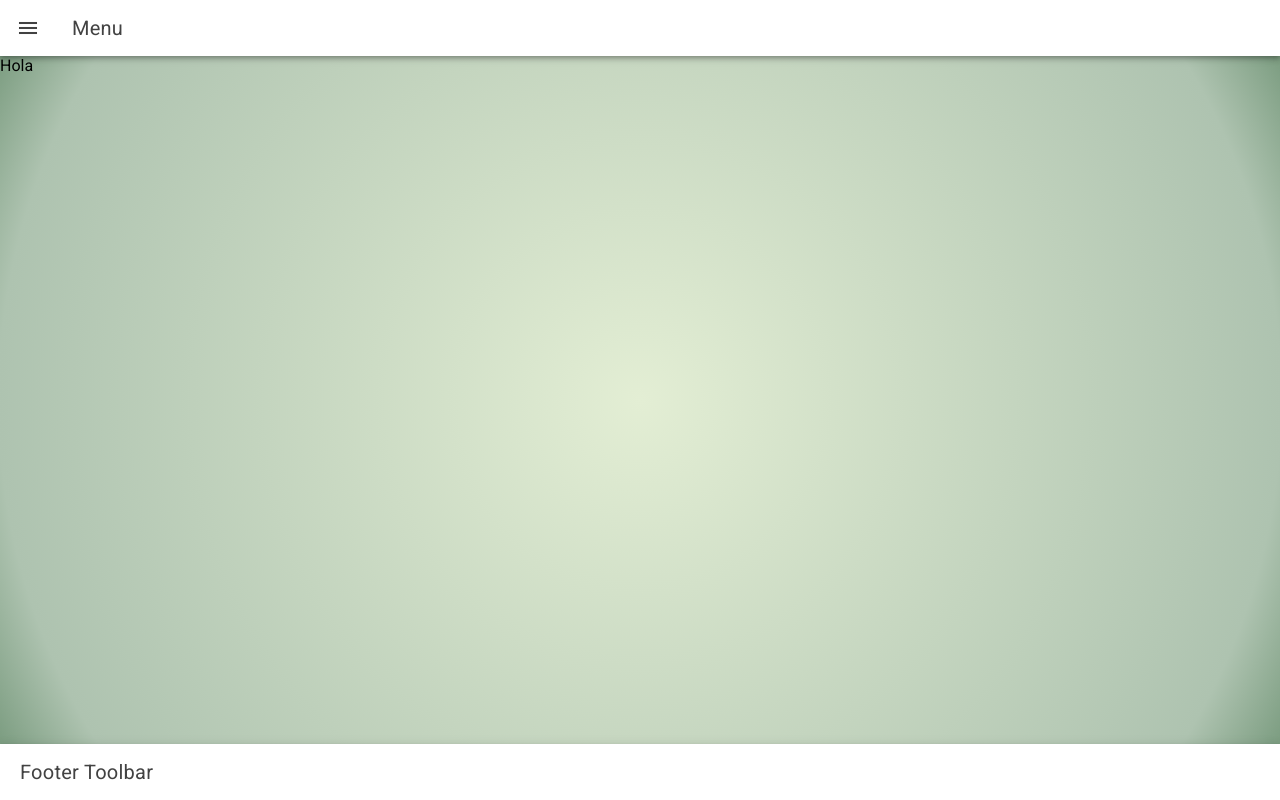
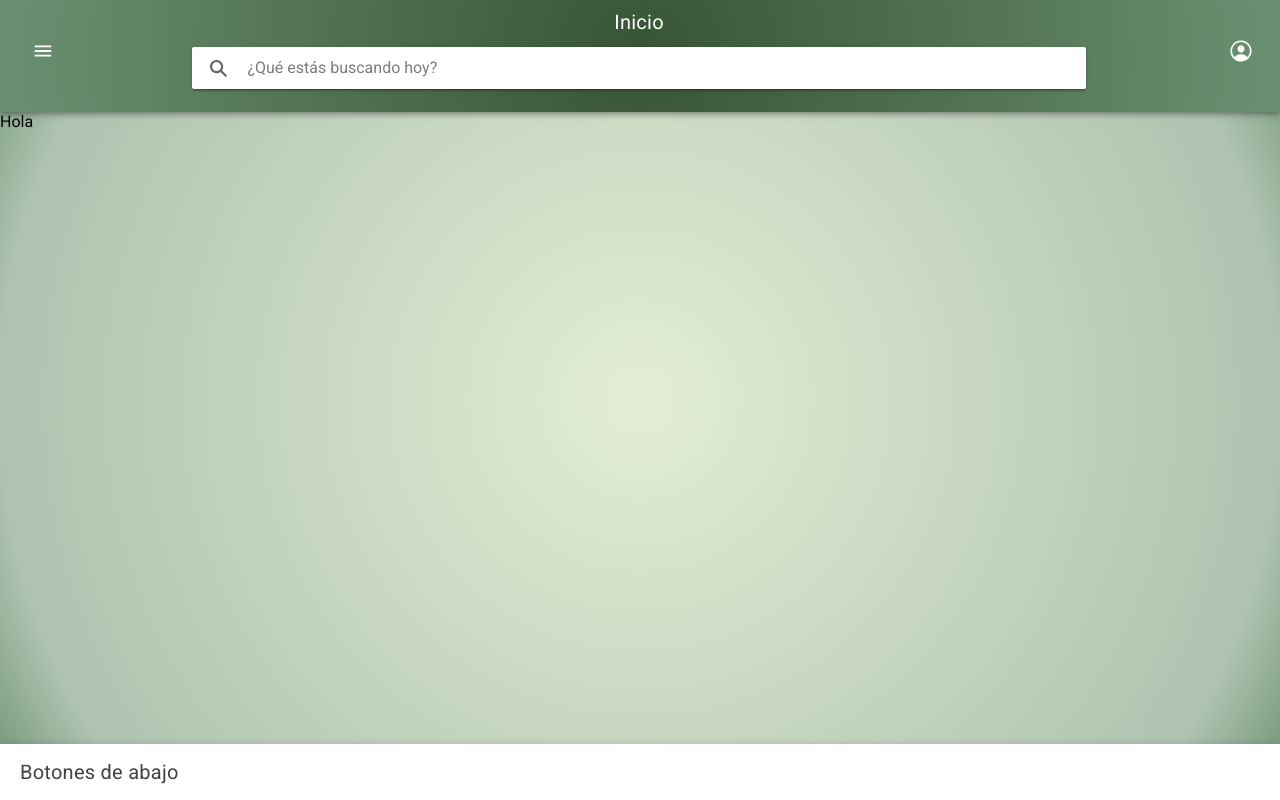
Before and after one commit to carlgar512/EasyFarma, a React (Vite) app: page /principal in a window 1280 px wide. Built offline with nearby package versions, Linux system fonts and the light colour scheme.

Commit message:
Cambios en toolBar de mainPage

```diff
--- a/src/components/Principal/MainPage.css
+++ b/src/components/Principal/MainPage.css
@@ -0,0 +1,34 @@
+.principalBar {
+    display: flex;
+    flex-direction: column;
+    gap: 10px;
+    justify-content: center;
+    align-items: center;
+    padding: 10px;
+    color: white;
+    font-family: var(--font-primary);
+    width: 100%;
+}
+
+.toolBar {
+    --background: radial-gradient(circle, var(--ion-color-customDark) 0%, var(--ion-color-customMedium) 100%);
+    padding: 10px;
+    display: flex;
+    justify-content: center;
+
+}
+
+.userButton {
+    --background: var(--ion-color-customUltraLight);
+    color: white;
+
+}
+
+.menuButton{
+    color: white;
+    padding-left: 10px;
+}
+
+.searchBar {
+    width: 80%;
+}
--- a/src/components/Principal/MainPage.tsx
+++ b/src/components/Principal/MainPage.tsx
@@ -1,12 +1,13 @@
-import { IonButton, IonButtons, IonContent, IonFooter, IonHeader, IonMenu, IonMenuButton, IonMenuToggle, IonPage, IonTitle, IonToolbar } from "@ionic/react";
-
+import { IonButton, IonButtons, IonContent, IonFooter, IonHeader, IonIcon, IonMenu, IonMenuButton, IonMenuToggle, IonPage, IonSearchbar, IonTitle, IonToolbar } from "@ionic/react";
+import { personCircleOutline, trashBin } from "ionicons/icons";
+import "./MainPage.css";
 
 
 const MainPage: React.FC = () => {
 
     return (
         <>
-            <IonMenu  type="overlay" contentId="main-content">
+            <IonMenu type="overlay" contentId="main-content">
                 <IonHeader>
                     <IonToolbar>
                         <IonTitle>Menu Content</IonTitle>
@@ -15,12 +16,21 @@ const MainPage: React.FC = () => {
                 <IonContent className="ion-padding">This is the menu content.</IonContent>
             </IonMenu>
             <IonPage id="main-content">
-                <IonHeader>
-                    <IonToolbar>
+                <IonHeader className="headerBar">
+                    <IonToolbar className="toolBar">
                         <IonButtons slot="start">
-                            <IonMenuButton></IonMenuButton>
+                            <IonMenuButton className="menuButton"></IonMenuButton>
                         </IonButtons>
-                        <IonTitle>Menu</IonTitle>
+                        <div className="principalBar">
+                            <IonTitle>Inicio</IonTitle>
+                            <IonSearchbar className="searchBar" animated={true} placeholder="¿Qué estás buscando hoy?" showClearButton="always" clearIcon={trashBin} value=""></IonSearchbar>
+                        </div>
+
+                        <IonButtons slot="end">
+                            <IonButton shape="round" className="userButton" size="large">
+                                <IonIcon slot="icon-only" icon={personCircleOutline}></IonIcon>
+                            </IonButton>
+                        </IonButtons>
                     </IonToolbar>
                 </IonHeader>
                 <IonContent fullscreen className="content">
@@ -28,7 +38,7 @@ const MainPage: React.FC = () => {
                 </IonContent>
                 <IonFooter>
                     <IonToolbar>
-                        <IonTitle>Footer Toolbar</IonTitle>
+                        <IonTitle>Botones de abajo</IonTitle>
                     </IonToolbar>
                 </IonFooter>
             </IonPage>
--- a/src/components/User/Register.css
+++ b/src/components/User/Register.css
@@ -1,6 +1,6 @@
 
   .top-BarBackground {
-    --background: radial-gradient(circle, var(--ion-color-customDark) 0%, var(--ion-color-customMedium) 80%, var(--ion-color-customLight)100%);
+    --background: radial-gradient(circle, var(--ion-color-customDark) 0%, var(--ion-color-customMedium) 100%);
     --width: 100%;
   }
 
--- a/src/components/User/SignIn.css
+++ b/src/components/User/SignIn.css
@@ -1,5 +1,5 @@
 .top-BarBackgroundSes {
-    --background: radial-gradient(circle, var(--ion-color-customDark) 0%, var(--ion-color-customMedium) 80%, var(--ion-color-customLight)100%);
+    --background: radial-gradient(circle, var(--ion-color-customDark) 0%, var(--ion-color-customMedium) 100%);
     --width: 100%;
   }
 
```
